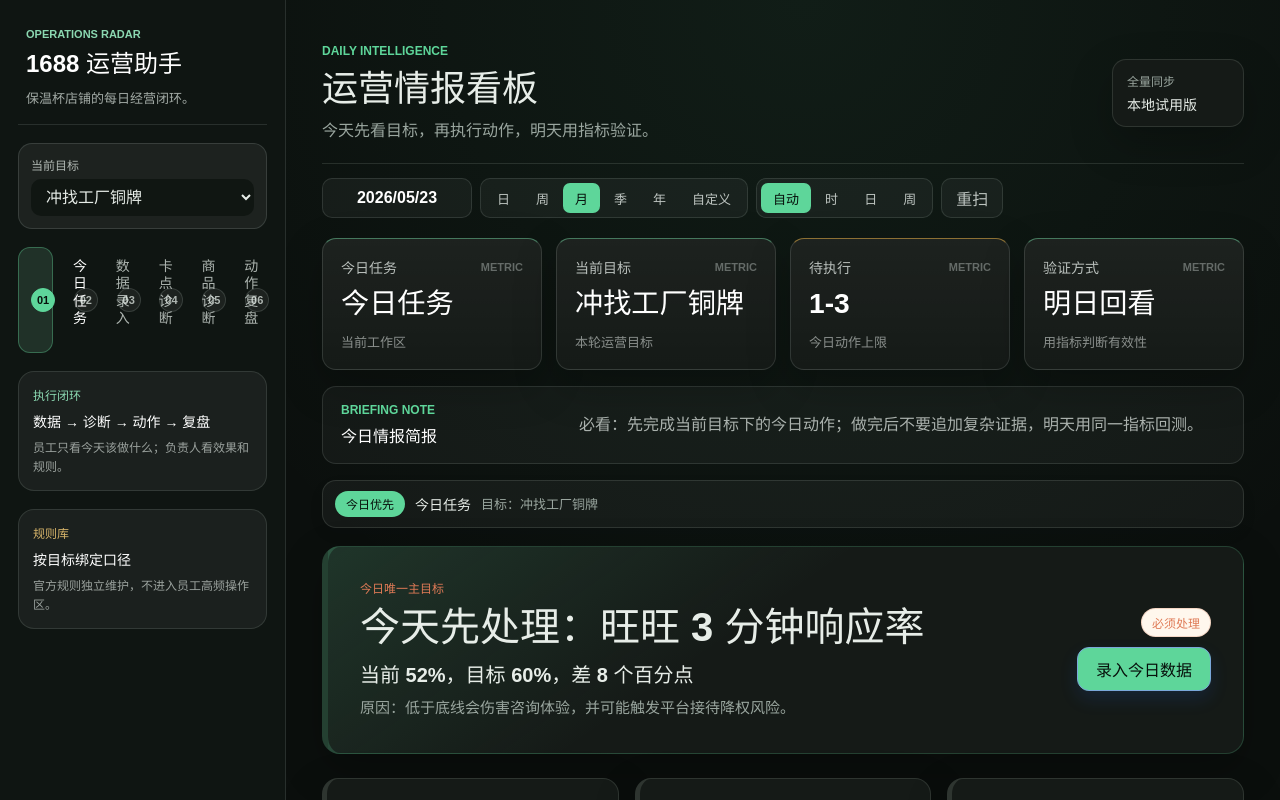
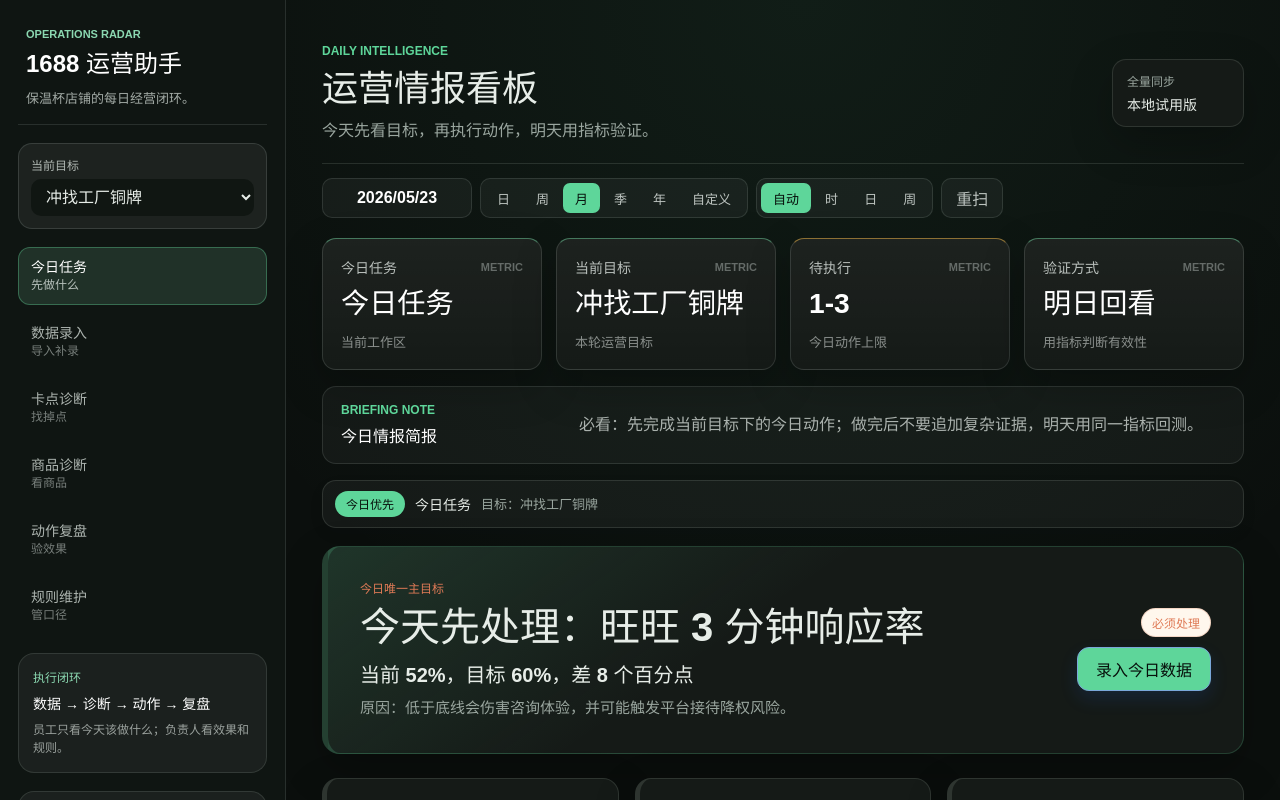
Before and after one commit to zardgo/1688-operations-assistant, a React (Vite) app: page / in a window 1280 px wide. Shown: the top 800 px of the page. Built offline with nearby package versions, Linux system fonts and the light colour scheme.

Commit message:
fix: remove nav step badge overlap

```diff
--- a/src/styles.css
+++ b/src/styles.css
@@ -2186,6 +2186,7 @@ body {
 
 .app-sidebar .mode-tabs.v2-tabs {
   display: grid;
+  grid-template-columns: 1fr;
   gap: 8px;
   margin: 0;
   padding: 0;
@@ -2195,10 +2196,7 @@ body {
 .app-sidebar .mode-tabs button,
 .app-sidebar .mode-tabs.v2-tabs button {
   display: grid;
-  grid-template-columns: 34px minmax(0, 1fr);
-  grid-template-areas:
-    "step label"
-    "step detail";
+  grid-template-columns: minmax(0, 1fr);
   align-items: center;
   min-height: 58px;
   padding: 10px 12px;
@@ -2217,19 +2215,10 @@ body {
 }
 
 .app-sidebar .mode-tabs button span {
-  grid-area: step;
-  display: inline-grid;
-  place-items: center;
-  width: 24px;
-  height: 24px;
-  color: rgba(233, 241, 236, 0.72);
-  background: rgba(255, 255, 255, 0.06);
-  border: 1px solid rgba(221, 232, 226, 0.14);
-  border-radius: 50%;
+  display: none;
 }
 
 .app-sidebar .mode-tabs button strong {
-  grid-area: label;
   min-width: 0;
   color: inherit;
   font-size: 14px;
@@ -2237,7 +2226,6 @@ body {
 }
 
 .app-sidebar .mode-tabs button small {
-  grid-area: detail;
   color: rgba(233, 241, 236, 0.48);
   font-size: 12px;
 }
@@ -2246,12 +2234,6 @@ body {
   color: #ffffff;
   background: rgba(139, 216, 177, 0.14);
   border-color: rgba(94, 214, 154, 0.36);
-}
-
-.app-sidebar .mode-tabs button.active span {
-  color: #07100b;
-  background: var(--success);
-  border-color: var(--success);
 }
 
 .app-sidebar .mode-tabs button.active small {
@@ -2696,7 +2678,7 @@ body {
   .app-sidebar .mode-tabs.v2-tabs button {
     width: 100%;
     min-width: 0;
-    grid-template-columns: 30px minmax(0, 1fr);
+    grid-template-columns: minmax(0, 1fr);
     min-height: 52px;
     padding: 9px 11px;
   }
@@ -2745,7 +2727,7 @@ body {
 
   .app-sidebar .mode-tabs button,
   .app-sidebar .mode-tabs.v2-tabs button {
-    grid-template-columns: 28px minmax(0, 1fr);
+    grid-template-columns: minmax(0, 1fr);
     min-height: 46px;
     padding: 8px 10px;
   }
```
